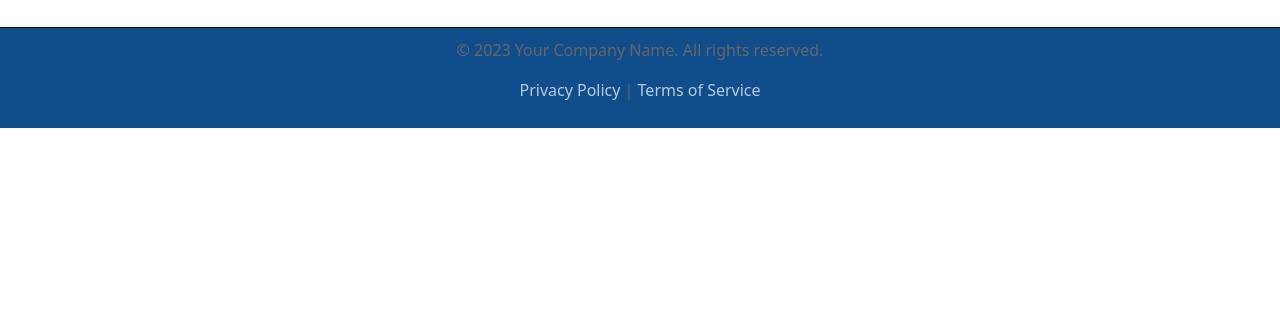
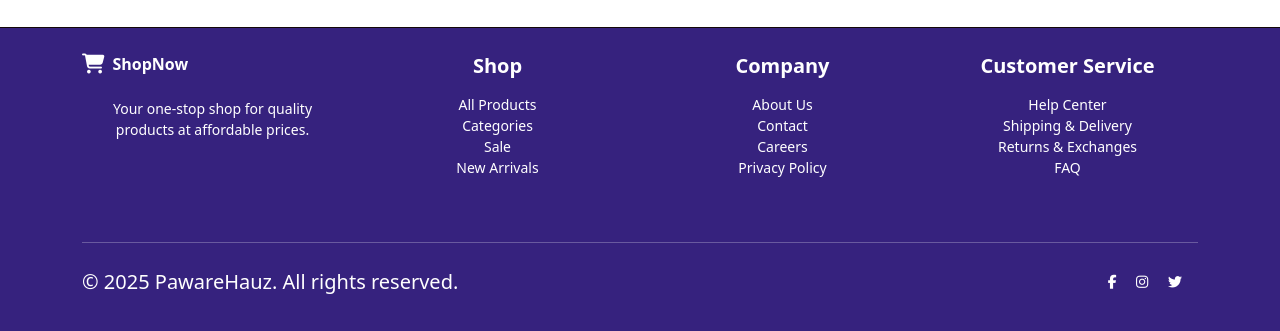
Before and after one commit to LabialDaryl/Ecommerce_web, a Django app: page /deals/ in a window 1280 px wide. Shown: the part 1765-2096 px from the top of the page. Run offline with Django 5.2, Linux system fonts and the light colour scheme.

Commit message:
fix the logout error,  arranged footer and header

```diff
--- a/src/shop/static/css/styles.css
+++ b/src/shop/static/css/styles.css
@@ -420,7 +420,7 @@ body, html {
     pointer-events: none;
 }
 
-@media (max-width: 768px) {
+@media (max-width: 800px) {
     .search-box {
         width: 120px;
     }
--- a/src/shop/templates/shop/footer.html
+++ b/src/shop/templates/shop/footer.html
@@ -1,8 +1,57 @@
-<footer style="background-color: #104e8b; padding: 10px; text-align: center; border-top: 1px solid #130909;">
-    <p>&copy; 2023 Your Company Name. All rights reserved.</p>
-    <p>
-        <a href="{% url 'privacy_policy' %}">Privacy Policy</a> |
-        <a href="/terms-of-service">Terms of Service</a>
-    </p>
+<footer style="background-color: #36227e; padding: 10px; text-align: center; border-top: 1px solid #130909;">
+    <div class="container">
+      <div class="row">
 
-</footer>
+        <!-- Logo & Tagline -->
+        <div class="col-md-3 mb-4">
+          <a href="#" class="d-flex align-items-center text-white fw-bold mb-2">
+            <i class="fas fa-shopping-cart me-2 my-3" style="font-size: 1.25rem;"></i> ShopNow
+          </a>
+          <p class="small text-white">Your one-stop shop for quality products at affordable prices.</p>
+        </div>
+
+        <!-- Shop Links -->
+        <div class="col-md-3 mb-4">
+          <h6 class="fw-bold my-3" style="font-size: 1.25rem;">Shop</h6>
+          <ul class="list-unstyled small">
+            <li><a href="#" class="text-white text-decoration-none">All Products</a></li>
+            <li><a href="#" class="text-white text-decoration-none">Categories</a></li>
+            <li><a href="#" class="text-white text-decoration-none">Sale</a></li>
+            <li><a href="#" class="text-white text-decoration-none">New Arrivals</a></li>
+          </ul>
+        </div>
+
+        <!-- Company Links -->
+        <div class="col-md-3 mb-4">
+          <h6 class="fw-bold my-3" style="font-size: 1.25rem;">Company</h6>
+          <ul class="list-unstyled small">
+            <li><a href="#" class="text-white text-decoration-none">About Us</a></li>
+            <li><a href="#" class="text-white text-decoration-none">Contact</a></li>
+            <li><a href="#" class="text-white text-decoration-none">Careers</a></li>
+            <li><a href="{% url 'privacy_policy' %}" class="text-white text-decoration-none">Privacy Policy</a></li>
+          </ul>
+        </div>
+
+        <!-- Customer Service Links -->
+        <div class="col-md-3 mb-4">
+          <h6 class="fw-bold my-3" style="font-size: 1.25rem;">Customer Service</h6>
+          <ul class="list-unstyled small">
+            <li><a href="#" class="text-white text-decoration-none">Help Center</a></li>
+            <li><a href="#" class="text-white text-decoration-none">Shipping & Delivery</a></li>
+            <li><a href="#" class="text-white text-decoration-none">Returns & Exchanges</a></li>
+            <li><a href="#" class="text-white text-decoration-none">FAQ</a></li>
+          </ul>
+        </div>
+      </div>
+
+      <hr class="my-4">
+      <div class="d-flex flex-column flex-md-row justify-content-between align-items-center text-white small mb-4">
+        <div style="font-size: 1.25rem;">&copy; 2025 PawareHauz. All rights reserved.</div>
+        <div class="mt-3 mt-md-0">
+          <a href="#" class="text-white me-3"><i class="fab fa-facebook-f"></i></a>
+          <a href="#" class="text-white me-3"><i class="fab fa-instagram"></i></a>
+          <a href="#" class="text-white me-3"><i class="fab fa-twitter"></i></a>
+        </div>
+      </div>
+    </div>
+  </footer>
--- a/src/shop/templates/shop/navbar.html
+++ b/src/shop/templates/shop/navbar.html
@@ -3,24 +3,23 @@
 <link href="https://cdn.jsdelivr.net/npm/bootstrap@5.3.3/dist/css/bootstrap.min.css" rel="stylesheet">
 
     <nav class="navbar navbar-expand-lg navbar-dark bg-dark shadow-sm fixed-top">
-        <div class="container">
-            <a class="navbar-brand me-auto" href="{% url 'home' %}">PapawareHauz</a>
+        <div class="container-fluid">
+            <a class="navbar-brand mx-3" href="{% url 'home' %}">PapawareHauz</a>
             <button class="navbar-toggler" type="button" data-bs-toggle="collapse" data-bs-target="#navbarNav">
                 <span class="navbar-toggler-icon"></span>
             </button>
             <div class="collapse navbar-collapse" id="navbarNav">
                 <ul class="navbar-nav me-auto">
-                    <li class="nav-item">
+                    <li class="nav-item mx-3">
                         <a class="nav-link" href="{% url 'home' %}">Home</a>
                     </li>
-                    <li class="nav-item">
+                    <li class="nav-item mx-3">
                         <a class="nav-link" href="{% url 'product_list' %}">Products</a>
                     </li>
-                    <li class="nav-item">
+                    <li class="nav-item mx-3">
                         <a class="nav-link" href="{% url 'deals' %}">Deals</a>
                     </li>
-                    <li class="nav-item">
-
+                    <li class="nav-item mx-3">
                         <a class="nav-link" href="#">Promotions</a>
                     </li>
                     <li class="nav-item">
@@ -28,11 +27,11 @@
                     </li>
                 </ul>
                 <div class="d-flex align-items-center">
-                    <div class="search-container me-3">
+                    <div class="search-container mx-4">
                         <i class="fas fa-search search-icon"></i>
                         <input type="text" class="search-box" placeholder="Search products...">
                     </div>
-                    <a href="{% url 'cart' %}" class="cart-icon me-3">
+                    <a href="{% url 'cart' %}" class="cart-icon mx-3">
                         <i class="fas fa-shopping-cart"></i>
                         <span class="cart-badge">3</span>
                     </a>
@@ -47,17 +46,32 @@
                             </span>
                         </button>
                         <ul class="dropdown-menu dropdown-menu-end shadow-sm" aria-labelledby="profileDropdown">
-                            <li><a class="dropdown-item" href="{% url 'profile' %}">My Account</a></li>
-                            <li><a class="dropdown-item" href="{% url 'wishlist' %}">Wishlist</a></li>
-                            <li><a class="dropdown-item" href="{% url 'purchases' %}">Purchases</a></li>
+                            <li>
+                                <a class="dropdown-item" href="{% url 'profile' %}">
+                                    <i class="bi bi-person-circle me-2"></i> My Account
+                                </a>
+                            </li>
+                            <li>
+                                <a class="dropdown-item" href="{% url 'wishlist' %}">
+                                    <i class="bi bi-heart-fill me-2"></i> Wishlist
+                                </a>
+                            </li>
+                            <li>
+                                <a class="dropdown-item" href="{% url 'purchases' %}">
+                                    <i class="bi bi-bag-check-fill me-2"></i> Purchases
+                                </a>
+                            </li>
                             <li><hr class="dropdown-divider"></li>
                             <li>
                                 <form action="{% url 'logout' %}" method="post" class="d-inline">
                                     {% csrf_token %}
-                                    <button type="submit" class="dropdown-item text-danger">Logout</button>
+                                    <button type="submit" class="dropdown-item text-danger">
+                                        <i class="bi bi-box-arrow-right me-2"></i> Logout
+                                    </button>
                                 </form>
                             </li>
                         </ul>
+
                     </div>
                     {% else %}
                         <a href="{% url 'login' %}" class="btn btn-outline-light me-2 rounded-pill">Login</a>
```
Also changed, not shown: src/shop/templates/shop/authentication/register.html (+6 -6 lines).
